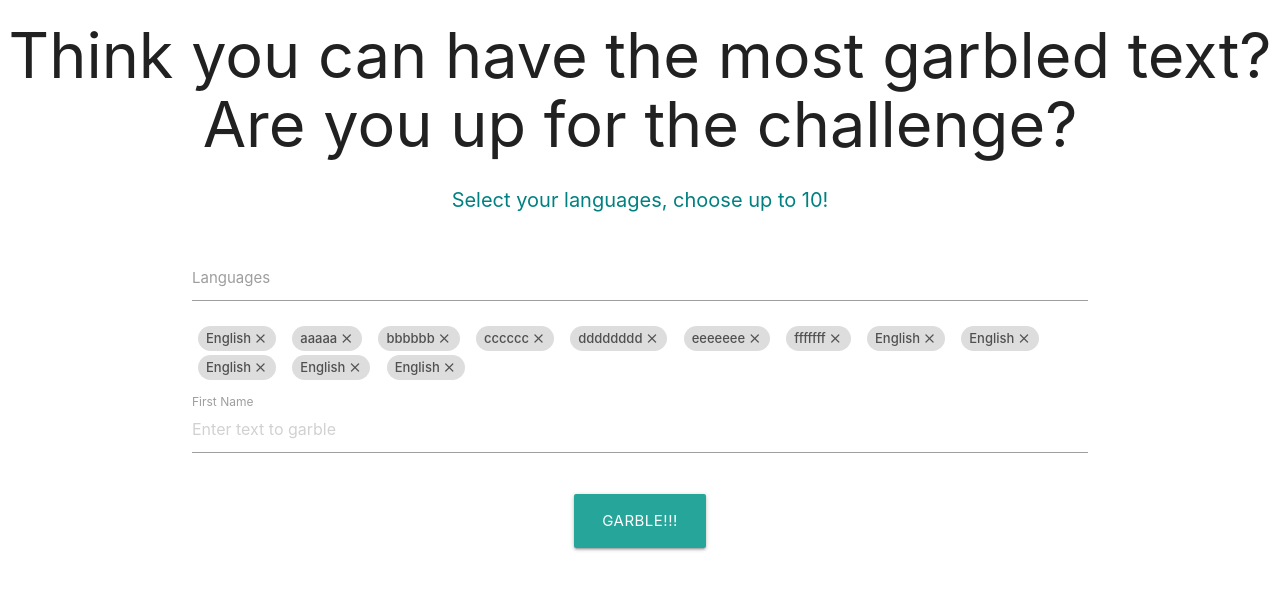
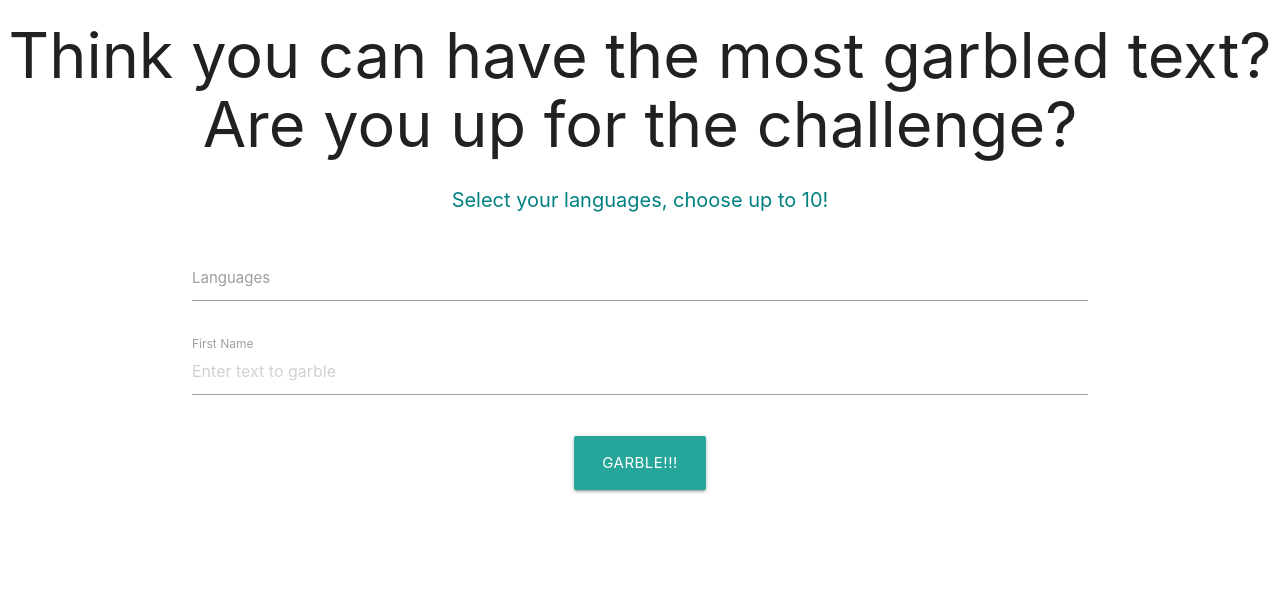
Before and after one commit to epituch/Translate-Game, a website: page mainpage/mainpage.html in a window 1280 px wide. Shown: the part 85-674 px from the top of the page. Drawn offline with nearby package versions, Linux system fonts and the light colour scheme.

Commit message:
Added functionality to remove languages and allowed for easy extraction of the data

```diff
--- a/mainpage/mainpage.html
+++ b/mainpage/mainpage.html
@@ -61,57 +61,7 @@
                     Error language does not exist
                 </div>
             </div>
-            <div id="languages">
-                <div class="language">
-                    <span>English</span>
-                    <i class="material-icons tiny">close</i>
-                </div>
-                <div class="language">
-                    <span>aaaaa</span>
-                    <i class="material-icons tiny">close</i>
-                </div>
-                <div class="language">
-                    <span>bbbbbb</span>
-                    <i class="material-icons tiny">close</i>
-                </div>
-                <div class="language">
-                    <span>cccccc</span>
-                    <i class="material-icons tiny">close</i>
-                </div>
-                <div class="language">
-                    <span>dddddddd</span>
-                    <i class="material-icons tiny">close</i>
-                </div>
-                <div class="language">
-                    <span>eeeeeee</span>
-                    <i class="material-icons tiny">close</i>
-                </div>
-                <div class="language">
-                    <span>fffffff</span>
-                    <i class="material-icons tiny">close</i>
-                </div>
-                <div class="language">
-                    <span>English</span>
-                    <i class="material-icons tiny">close</i>
-                </div>
-                <div class="language">
-                    <span>English</span>
-                    <i class="material-icons tiny">close</i>
-                </div>
-                <div class="language">
-                    <span>English</span>
-                    <i class="material-icons tiny">close</i>
-                </div>
-                <div class="language">
-                    <span>English</span>
-                    <i class="material-icons tiny">close</i>
-                </div>
-                <div class="language">
-                    <span>English</span>
-                    <i class="material-icons tiny">close</i>
-                </div>
-
-            </div>
+            <div id="languages"></div>
         </div>
         <!--
         <div class="if-wrapper">
--- a/mainpage/mainpage.js
+++ b/mainpage/mainpage.js
@@ -1,4 +1,6 @@
 let selectedLanguages = [];
+let currId = 0;
+
 // TODO: call server for list of languages
 let languageList = {
     "English": null,
@@ -7,6 +9,10 @@ let languageList = {
     "Hindi": null
 };
 
+/*
+*   Checks the text that in the box and adds it to html
+*   and the array if it is valid
+*/
 function addToListOfLanguages(checkInput) {
     // add to list of languages and clear text
     let languageSelected = $('input.autocomplete').val();
@@ -15,11 +21,33 @@ function addToListOfLanguages(checkInput) {
         $('#error-div').css('display', 'block');
     }
     else {
-        console.log('Added to list of lanaguages');
-        selectedLanguages.push();
+        addLanguageBox(languageSelected);
+        let langObject = {
+            "id": currId,
+            "language": languageSelected
+        }
+        currId++;
+        selectedLanguages.push(langObject);
         M.Autocomplete.getInstance($('input.autocomplete')).close();
         $('input.autocomplete').val('');
     }
+}
+
+/*
+*   Adds language to html and adds listener
+*/
+function addLanguageBox(language) {
+    $('#languages').append(
+        "<div class='language' id='" + currId + "'><span>" + language + "</span><i class='material-icons tiny' onclick='remove(" + currId + ")'>close</i></div>"
+    );
+}
+
+/*
+*   Removes the language that corresponds to the id
+*/
+function remove(id){
+    $('#' + id).remove();
+    selectedLanguages = selectedLanguages.filter( langObject => langObject.id !== id);
 }
 
 $(document).ready(() => {
```
